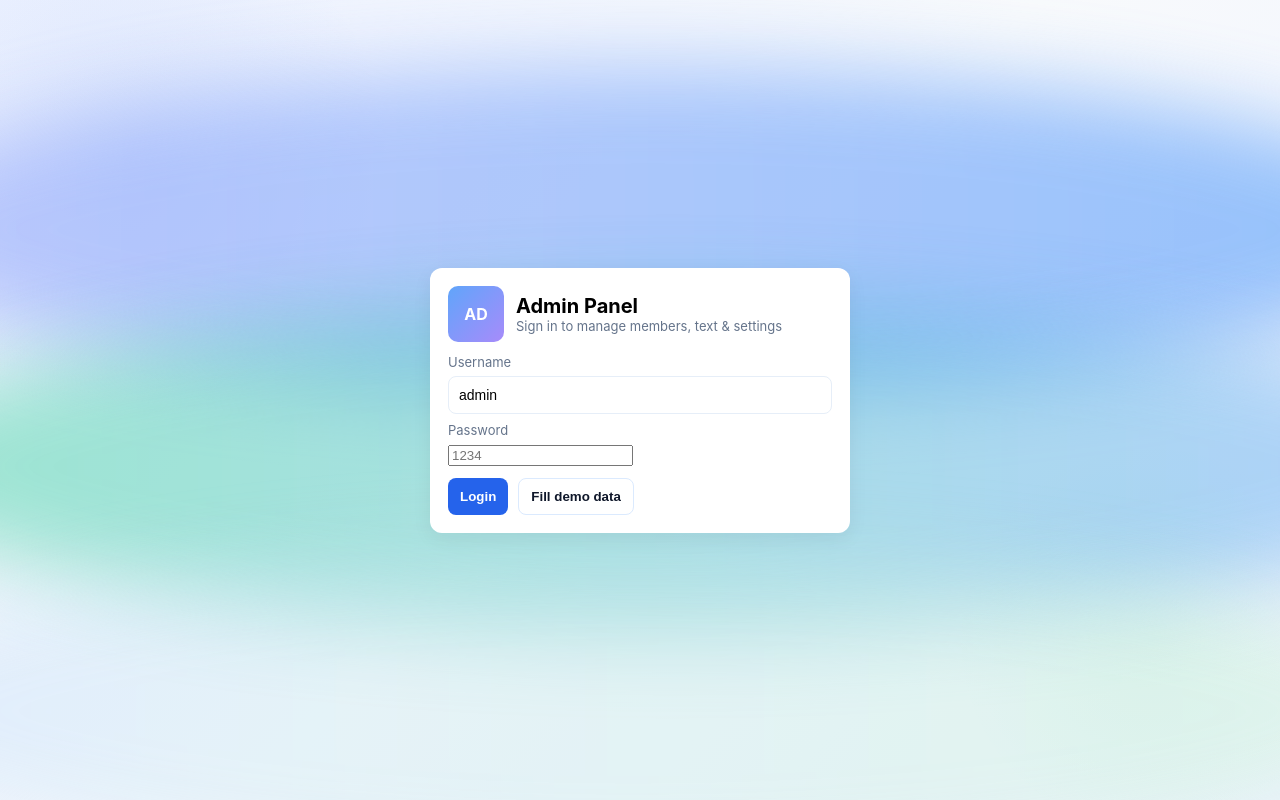
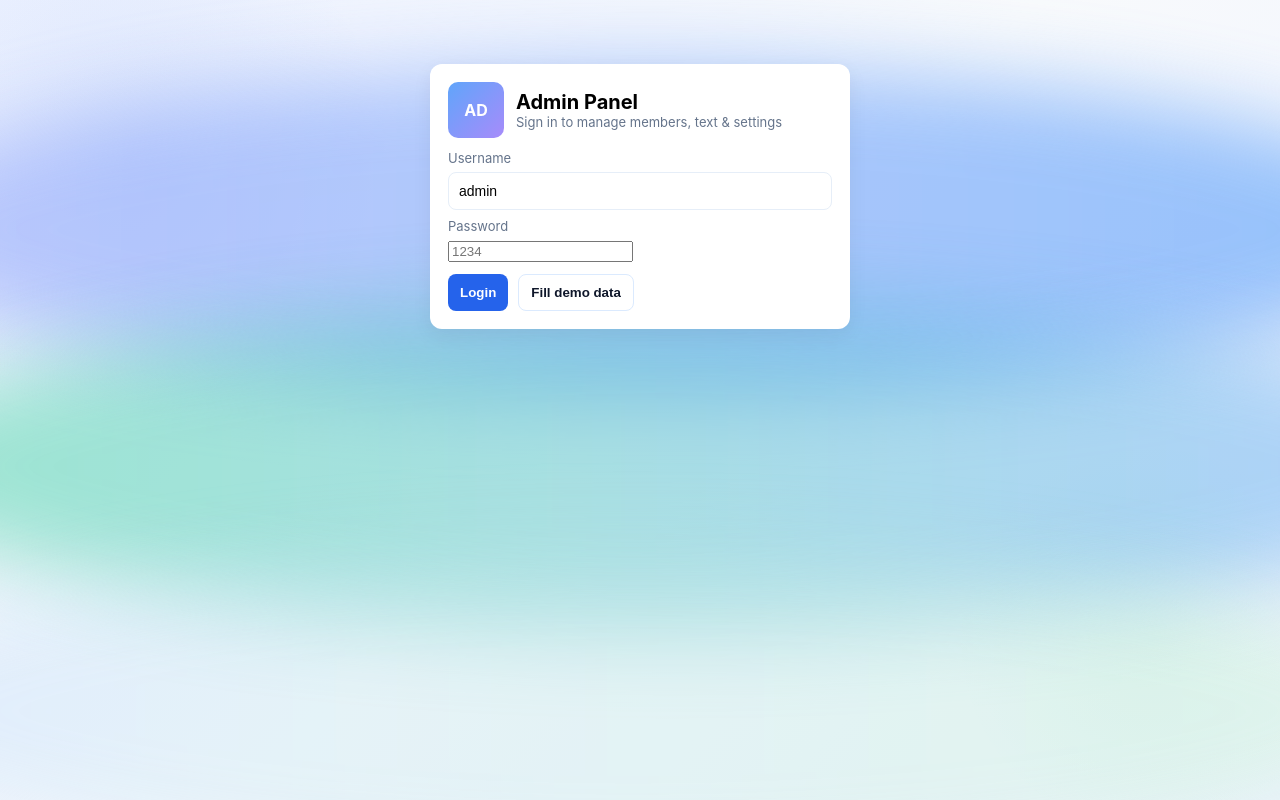
Before and after one commit to koyebxvaibhav-bot/Testing-Website, a plain HTML site: page admin.html in a window 1280 px wide. Drawn offline with Linux system fonts and the light colour scheme.

Commit message:
Update admin.html

```diff
--- a/admin.html
+++ b/admin.html
@@ -14,8 +14,9 @@
     body{
       min-height:100vh;
       display:flex;
-      align-items:center;
+      align-items:flex-start;
       justify-content:center;
+      padding-top:36px;
       background: radial-gradient( circle at 10% 20%, rgba(37,99,235,0.10), transparent 20%),
                   radial-gradient( circle at 90% 80%, rgba(34,197,94,0.06), transparent 15%),
                   linear-gradient(135deg,#edf2ff 0%, #f8fafc 50%, #eef2ff 100%);
@@ -24,7 +25,7 @@
 
     /* animated waves */
     .wave-wrap{position:fixed;inset:0;pointer-events:none;overflow:hidden}
-    .wave{\position:absolute;left:-10%;width:120%;height:40vh;border-radius:50%;filter:blur(40px);opacity:0.65;animation:move 12s linear infinite}
+    .wave{position:absolute;left:-10%;width:120%;height:40vh;border-radius:50%;filter:blur(40px);opacity:0.65;animation:move 12s linear infinite}
     .wave.w1{top:10%;background:linear-gradient(90deg,#a5b4fc,#60a5fa);animation-duration:18s}
     .wave.w2{top:40%;background:linear-gradient(90deg,#34d399,#60a5fa);animation-duration:14s;opacity:0.45}
     .wave.w3{top:70%;background:linear-gradient(90deg,#bfdbfe,#c7f9cc);animation-duration:22s;opacity:0.35}
```
